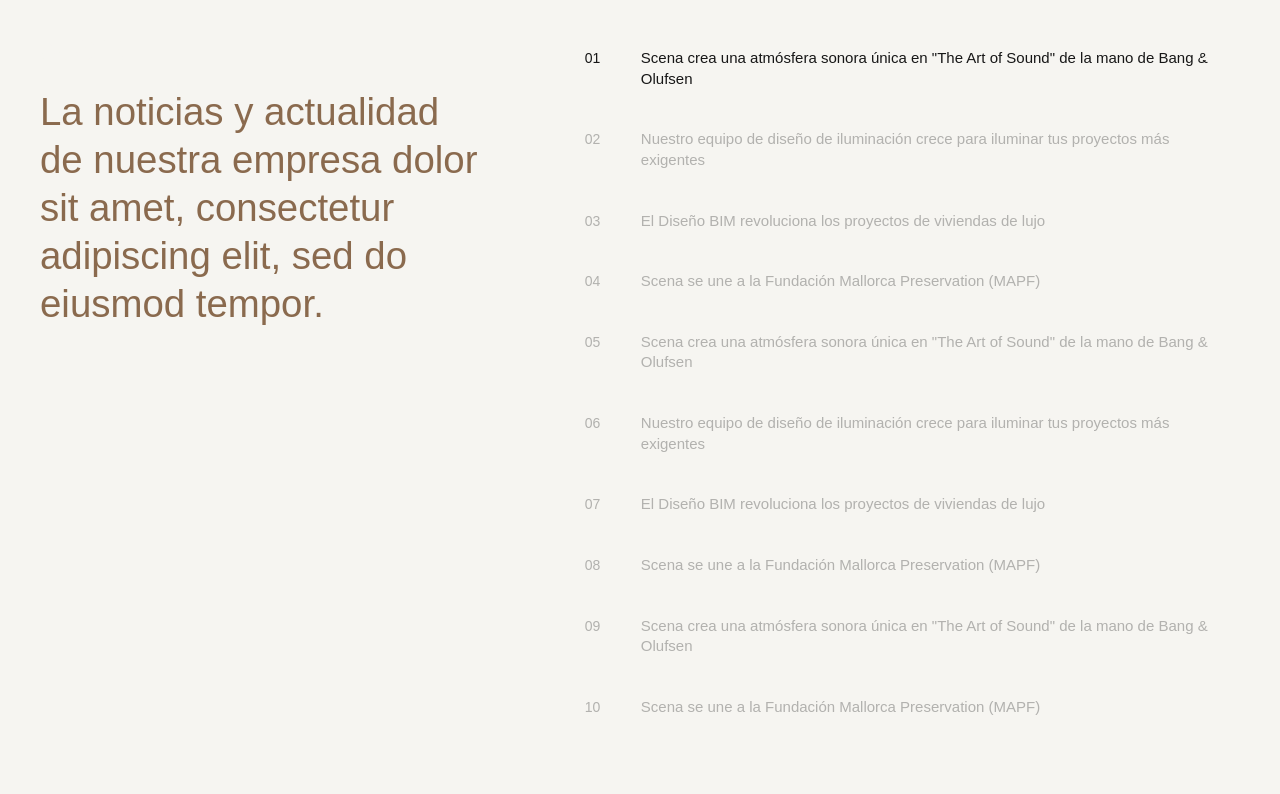
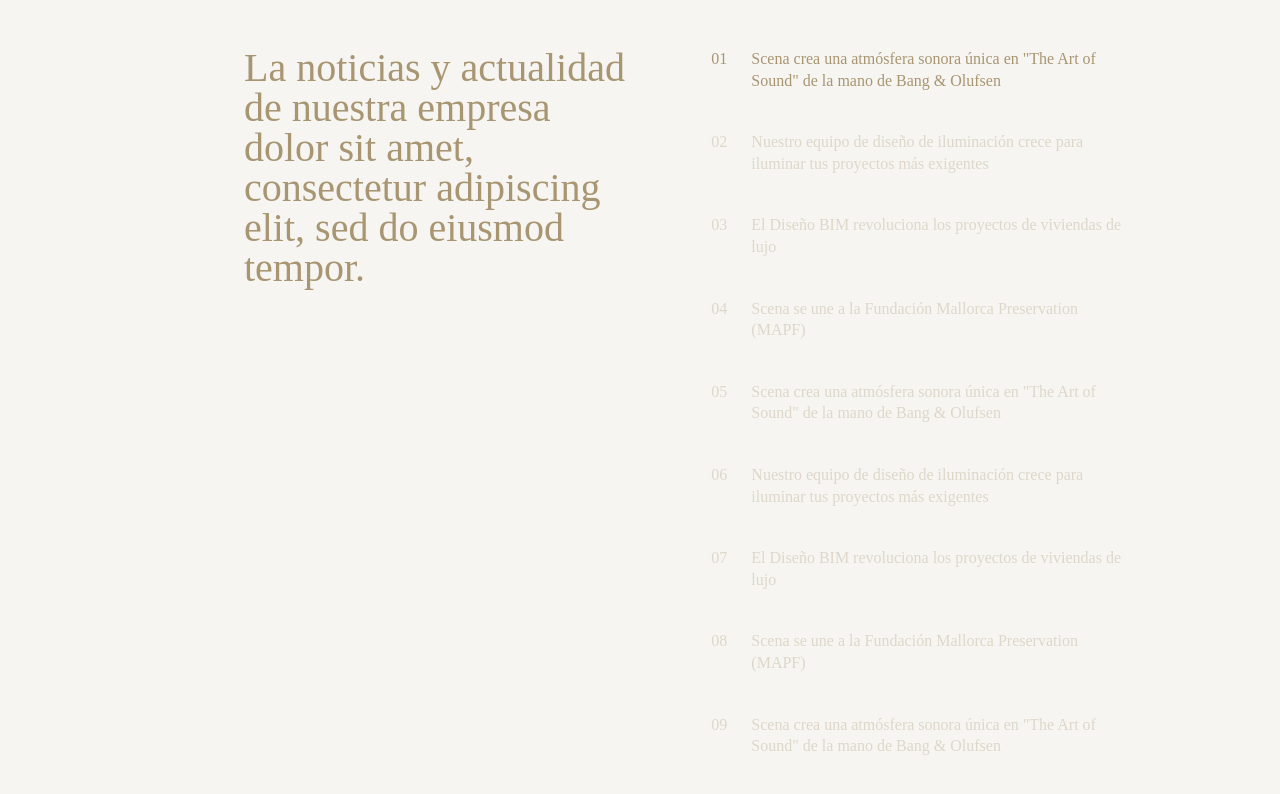
Before and after one commit to LTPx/scena, a Next.js app: page /en/press in a window 1280 px wide. Shown: the top 794 px of the page. Built offline with nearby package versions, Linux system fonts and the light colour scheme.

Commit message:
add grid layout to pages

```diff
--- a/src/app/[locale]/home.tsx
+++ b/src/app/[locale]/home.tsx
@@ -18,20 +18,16 @@ function HomePage({ home_information }: Props) {
     <div>
       <IntroLoader />
       <Hero heroPage={home_information.hero_page} />
-      <section className="pl-[clamp(24px,15vw,280px)] pt-[clamp(100px,13vw,250px)] pb-[clamp(80px,10vw,185px)]">
       <IntroDescription
         description={home_information.intro_description.description}
         buttonHref="/proyectos"
       />
-      </section>
       <OurServices services={home_information.our_services} />
-      <section className="pl-[clamp(24px,15vw,280px)] py-[clamp(100px,13vw,250px)]">
       <IntroDescription
         description={home_information.visit_us_description.description}
         buttonHref="/contact"
         buttonLabel="Visítanos"
       />
-      </section>
       <Gallery gallery={home_information.gallery} />
       <WhereWeMakeDifference data={home_information.where_we_make_difference} />
       <FeaturedProjects projects={home_information.projects} />
--- a/src/app/components/Header.tsx
+++ b/src/app/components/Header.tsx
@@ -3,6 +3,7 @@
 import { useState, useEffect, useRef } from "react";
 import { Link } from "@/navigation";
 import { useLocale, useTranslations } from "next-intl";
+import Grid, { COLS } from "./layout/Grid";
 
 type SubItem = { key: string; href: string };
 type NavItem = { key: string; href: string; subItems?: SubItem[] };
@@ -32,13 +33,6 @@ const LOCALES = [
   { code: "es", label: "Es" },
   { code: "de", label: "De" },
 ];
-
-// Columnas reutilizadas del grid de 12
-const LOGO_COLS = "col-start-1 col-span-2";
-const MAIN_NAV_COLS = "col-start-3 col-span-2";
-const SUB_NAV_COLS = "col-start-6 col-span-5"; // igual que CONTENT_COLS en PressDetailPage
-const LOCALE_COLS = "col-start-11 col-span-1";
-const CLOSE_COLS = "col-start-12 col-span-1";
 
 export default function Header() {
   const [isOpen, setIsOpen] = useState(false);
@@ -99,9 +93,8 @@ export default function Header() {
 
   return (
     <header className="fixed top-0 left-0 z-100 w-full bg-transparent">
-      {/* Barra superior (cerrado) — mismo grid que el resto */}
-      <div className="grid grid-cols-12 items-center gap-x-6 px-10 py-10">
-        <Link href="/" className={`${LOGO_COLS} flex items-center`}>
+      <Grid as="div" className="items-center py-10">
+        <Link href="/" className={`${COLS.logo} flex items-center`}>
           <img
             src="/logos/logo-header-white.svg"
             alt="scena"
@@ -114,7 +107,7 @@ export default function Header() {
           onClick={openMenu}
           aria-expanded={isOpen}
           aria-label="Abrir menu"
-          className={`${CLOSE_COLS} flex items-center justify-end`}
+          className={`${COLS.close} flex items-center justify-end`}
         >
           <img
             src="/logos/logo-menu-white.svg"
@@ -122,7 +115,7 @@ export default function Header() {
             className="h-[20px] w-auto"
           />
         </button>
-      </div>
+      </Grid>
 
       <div
         className={`fixed inset-0 z-50 ${
@@ -134,8 +127,8 @@ export default function Header() {
           className="relative h-[400px] w-full bg-[#BCB6A8] transition-opacity duration-300 ease-out"
           style={{ opacity: animate ? 1 : 0 }}
         >
-          <div className="grid grid-cols-12 items-start gap-x-6 px-10 py-10">
-            <Link href="/" className={`${LOGO_COLS} flex items-center`}>
+          <Grid className="items-start py-10">
+            <Link href="/" className={`${COLS.logo} flex items-center`}>
               <img
                 src="/logos/logo-header-white.svg"
                 alt="scena"
@@ -144,7 +137,7 @@ export default function Header() {
             </Link>
 
             <nav
-              className={`${MAIN_NAV_COLS} flex flex-col gap-1`}
+              className={`${COLS.navMain} flex flex-col gap-1`}
               onMouseLeave={() => setActiveKey(null)}
             >
               {NAV_ITEMS.map((item) => {
@@ -181,7 +174,7 @@ export default function Header() {
             </nav>
 
             <nav
-              className={`${SUB_NAV_COLS} flex flex-col gap-1 pt-2 transition-opacity duration-200 ${
+              className={`${COLS.navSub} flex flex-col gap-1 pt-2 transition-opacity duration-200 ${
                 activeItem ? "opacity-100" : "pointer-events-none opacity-0"
               }`}
               onMouseLeave={() => setActiveKey(null)}
@@ -199,7 +192,7 @@ export default function Header() {
             </nav>
 
             <nav
-              className={`${LOCALE_COLS} flex items-center gap-2 text-[16px] text-neutral-800`}
+              className={`${COLS.locale} flex items-center gap-2 text-[16px] text-neutral-800`}
             >
               {LOCALES.map((l, i) => (
                 <span key={l.code} className="flex items-center gap-2">
@@ -224,7 +217,7 @@ export default function Header() {
               type="button"
               onClick={closeMenu}
               aria-label="Cerrar menu"
-              className={`${CLOSE_COLS} flex items-center justify-end`}
+              className={`${COLS.close} flex items-center justify-end`}
             >
               <img
                 src="/logos/close-menu.svg"
@@ -232,7 +225,7 @@ export default function Header() {
                 className="h-[38px] w-auto"
               />
             </button>
-          </div>
+          </Grid>
         </div>
         <div
           className="absolute inset-x-0 top-[400px] bottom-0 transition-[backdrop-filter] duration-300 ease-out"
--- a/src/app/components/Press-Page.tsx
+++ b/src/app/components/Press-Page.tsx
@@ -3,6 +3,7 @@
 import { useEffect, useRef, useState } from "react";
 import { NewsPageWp } from "@/app/_interfaces/wordpress-components";
 import { Link } from "@/navigation";
+import Grid, { COLS } from "./layout/Grid";
 
 interface Props {
   data: NewsPageWp;
@@ -28,7 +29,6 @@ export default function PressPage({ data }: Props) {
       },
       {
         root,
-        // solo el 20% superior del contenedor cuenta como "franja activa"
         rootMargin: "0px 0px -80% 0px",
         threshold: 0,
       },
@@ -39,17 +39,18 @@ export default function PressPage({ data }: Props) {
   }, [data.news.length]);
 
   return (
-    <div className="relative isolate z-0 h-dvh overflow-hidden px-6 py-10 md:px-10 md:py-[clamp(24px,6vh,60px)]">
-      <div className="grid h-full gap-12 md:grid-cols-[1fr_1.4fr] md:gap-[clamp(40px,6vw,90px)]">
-        {/* Columna izquierda: estática */}
-        <div className="flex min-h-0 flex-col justify-start pt-[clamp(16px,5vh,40px)]">
-          <h1 className="max-w-md font-sans text-[clamp(24px,3vw,40px)] leading-tight text-[color:var(--color-press-title,#8a6a4e)]">
+    <div className="relative isolate z-0 h-dvh overflow-hidden py-10 md:py-[clamp(24px,6vh,60px)]">
+      <Grid fullHeight className="items-start">
+        <div className={`${COLS.content} flex min-h-0 flex-col justify-start`}>
+          <h1 className="font-[Gellix] text-[40px] font-normal not-italic leading-[100%] tracking-[0%] text-[#A89572]">
             {data.title}
           </h1>
         </div>
 
-        {/* Columna derecha: scroll propio */}
-        <div ref={scrollRef} className="h-full min-h-0 overflow-y-auto pr-4">
+        <div
+          ref={scrollRef}
+          className={`${COLS.newsList} h-full min-h-0 overflow-y-auto pr-4`}
+        >
           <div className="flex flex-col gap-[clamp(24px,5vh,56px)] pb-[45vh]">
             {data.news.map((item, index) => (
               <div
@@ -58,21 +59,25 @@ export default function PressPage({ data }: Props) {
                   itemRefs.current[index] = el;
                 }}
                 data-index={index}
-                className={`grid grid-cols-[40px_1fr] gap-4 transition-opacity duration-300 ${
+                className={`grid ${COLS.newsItemGrid} transition-opacity duration-300 ${
                   activeIndex === index ? "opacity-100" : "opacity-30"
                 }`}
               >
-                <span className="text-sm">
+                <span
+                  className={`${COLS.newsNumber} font-[Gellix] text-[16px] font-normal not-italic leading-[135%] tracking-[0%] text-[#A89572]`}
+                >
                   {String(index + 1).padStart(2, "0")}
                 </span>
-                <Link href={`/press/${item.slug}`}>
-                  <p className="text-[15px] leading-snug">{item.title}</p>
-                </Link>{" "}
+                <Link href={`/press/${item.slug}`} className={COLS.newsTitle}>
+                  <p className="font-[Gellix] text-[16px] font-normal not-italic leading-[135%] tracking-[0%] text-[#A89572]">
+                    {item.title}
+                  </p>
+                </Link>
               </div>
             ))}
           </div>
         </div>
-      </div>
+      </Grid>
     </div>
   );
 }
--- /dev/null
+++ b/src/app/components/layout/Grid.tsx
@@ -0,0 +1,107 @@
+/**
+ * Grid de 12 columnas del sistema de diseño (Figma):
+ * margen 40px, gutter 24px, 12 columnas.
+ *
+ * Usar SIEMPRE este componente para posicionar contenido en el layout
+ * en vez de reimplementar "grid grid-cols-12 gap-x-6 px-10" a mano en
+ * cada componente — así el margen/gutter queda en un solo lugar.
+ */
+import { ElementType, ComponentPropsWithoutRef, forwardRef, JSX } from "react";
+
+// Clases reutilizables por si algún componente necesita anidar
+// otro nivel de grid dentro de una celda (ver ejemplo en OurServices).
+export const GRID_COLS = "grid-cols-12";
+export const GRID_GAP = "gap-x-6"; // 24px = gutter
+export const GRID_MARGIN = "px-10"; // 40px = margen
+
+type GridOwnProps<T extends ElementType> = {
+  /** Elemento HTML a renderizar (div, section, header...). Default: "div" */
+  as?: T;
+  /** Si el grid debe ocupar el alto del padre (útil en secciones sticky/full-screen) */
+  fullHeight?: boolean;
+};
+
+type GridProps<T extends ElementType> = GridOwnProps<T> &
+  Omit<ComponentPropsWithoutRef<T>, keyof GridOwnProps<T>>;
+
+const Grid = forwardRef<HTMLElement, GridProps<ElementType>>(
+  ({ as, className = "", fullHeight = false, children, ...props }, ref) => {
+    const Tag = as || "div";
+    return (
+      <Tag
+        ref={ref}
+        className={`grid ${GRID_COLS} ${GRID_GAP} ${GRID_MARGIN} ${
+          fullHeight ? "h-screen" : ""
+        } ${className}`}
+        {...props}
+      >
+        {children}
+      </Tag>
+    );
+  },
+) as <T extends ElementType = "div">(
+  props: GridProps<T> & { ref?: React.Ref<Element> },
+) => JSX.Element;
+
+// @ts-expect-error — asignar displayName al componente polimórfico
+Grid.displayName = "Grid";
+
+export default Grid;
+
+/**
+ * Columnas reutilizadas por más de un componente (mantener acá para que
+ * Header, OurServices, PressPage y PressDetailPage no diverjan del
+ * mismo valor).
+ */
+export const COLS = {
+  logo: "col-start-1 col-span-2",
+  // Lista corta en la columna 1 (p.ej. lista de servicios en OurServices)
+  list: "col-start-1 col-span-2",
+  // Menú principal del Header, arranca en columna 3, ocupa cols 3-4
+  navMain: "col-start-3 col-span-2",
+  // Submenú del Header (Engineering, Audio & Video...) — arranca donde
+  // termina navMain (línea 5) para quedar CONTIGUO al lado, no debajo.
+  navSub: "col-start-6 col-span-4", // Bloque de "contenido angosto" (título/texto), col 3 a 6, usado en:
+  // Header (submenu, versión anterior), OurServices (heading + content),
+  // PressDetailPage (CONTENT_COLS)
+  content: "col-start-3 col-span-4",
+  // Texto corrido más ancho (p.ej. IntroDescription), col 3 a 9 — AJUSTAR
+  // el span si en Figma el bloque termina en otra columna.
+  wideText: "col-start-3 col-span-7",
+  // Igual que wideText pero SIN ancho fijo: llega hasta el borde derecho
+  // del grid (col 12). Úsalo cuando el texto trae sus propios saltos de
+  // línea (del editor de WP) y no quieres que el grid le imponga un
+  // ancho que reflowee el texto de forma distinta a como lo escribieron.
+  wideTextFull: "col-start-3 col-end-13",
+  // Lista/columna derecha, arranca donde termina "content" (col 6, línea 7)
+  // y llega hasta el borde derecho del grid (col 12). Usado en PressPage.
+  newsList: "col-start-7 col-end-13",
+  // Sub-grid DENTRO de newsList (6 columnas reales: 7 a 12, mismo gutter):
+  // al ser una subdivisión de un tramo de columnas iguales del grid exterior
+  // con la misma cantidad de columnas y el mismo gap, cada sub-columna mide
+  // EXACTO lo mismo que su columna real correspondiente (sub-col 1 =
+  // columna real 7, sub-col 2 = columna real 8, ... sub-col 6 = columna 12).
+  newsItemGrid: "grid-cols-6 gap-x-6",
+  // Número: sub-col 1 (= columna real 7), alineado a la derecha
+  // para que termine justo en el borde de la columna 7.
+  newsNumber: "col-start-1 col-end-2 text-right",
+  // Título: sub-col 2 a 5 (= columnas reales 8-11). La sub-col 6
+  // (columna real 12) queda sin usar, como espacio en blanco.
+  newsTitle: "col-start-2 col-end-6",
+  // Bloque "full-bleed" (media grande), col 7 a 12
+  media: "col-start-7 col-span-6",
+  locale: "col-start-11 col-span-1",
+  close: "col-start-12 col-span-1",
+
+  // --- PressDetailPage ---
+  // "Noticias" / categoría — col 3 a 4
+  pressCategory: "col-start-3 col-span-2",
+  // Número (ej. "01") — col 5
+  pressNumber: "col-start-5 col-span-1",
+  // Título del detalle — col 6 a 10
+  pressTitle: "col-start-6 col-span-5",
+  // Bloque "full-bleed" (hero image, video) — col 3 a 12
+  pressMedia: "col-start-3 col-span-10",
+  // Bloque de contenido angosto (párrafo, imagen chica, quote) — col 6 a 10
+  pressContent: "col-start-6 col-span-5",
+} as const;
--- a/src/app/mocks/home.ts
+++ b/src/app/mocks/home.ts
@@ -18,12 +18,12 @@ export const homeMock: HomePageWp = {
 
   intro_description: {
     description:
-      "Design of intelligent and unique spaces. We transform sound, video, and lighting into memorable environments for your home or business.",
+      "Design of intelligent and unique spaces. We transform\n sound, video, and lighting into memorable environments\n for your home or business.",
   },
 
   visit_us_description: {
     description:
-      "Toca, siente, escucha, observa y deja que la magia de Scena inunde tus sentidos. Si quieres vivir lo que es una auténtica experiencia audiovisual, visita nuestro showroom de Palma de Mallorca.",
+      "Toca, siente, escucha, observa y deja que la magia de\n Scena inunde tus sentidos. Si quieres vivir lo que es una\n auténtica experiencia audiovisual, visita nuestro showroom\n de Palma de Mallorca.",
   },
 
   where_we_make_difference: {
```
Also changed, not shown: src/app/components/IntroDescription.tsx (+10 -6 lines), src/app/components/OurServices.tsx (+26 -49 lines), src/app/components/Press-Detail-Page.tsx (+17 -17 lines). Lines whose indentation alone changed are shown as unchanged.
